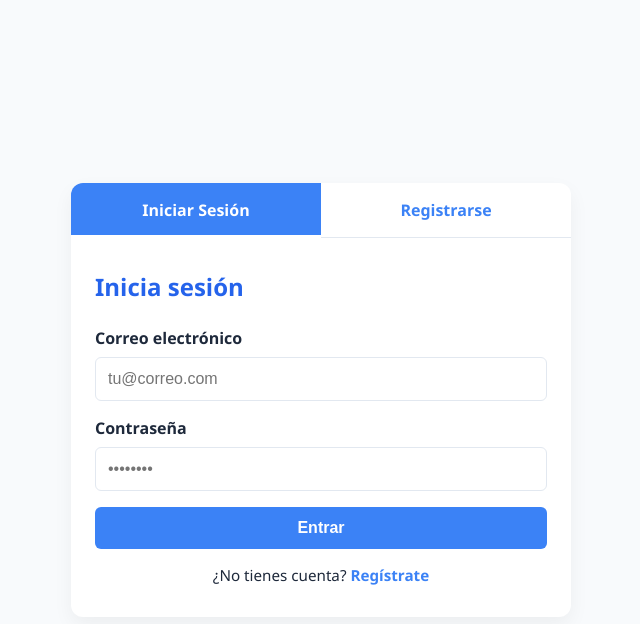
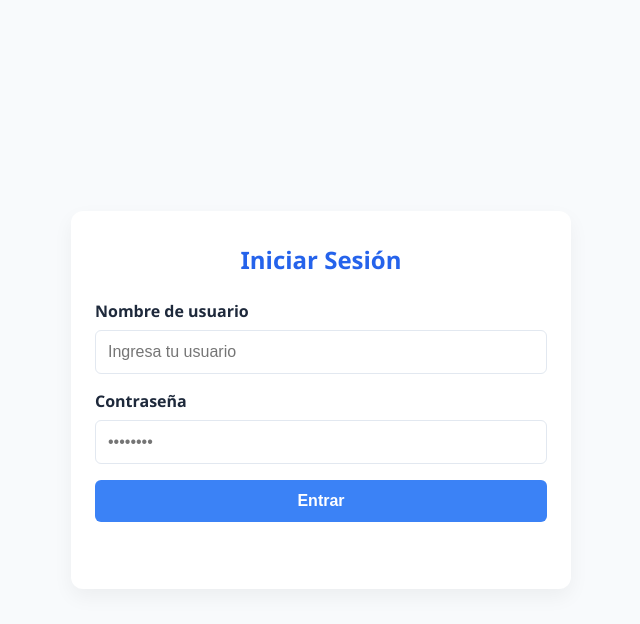
Before and after one commit to Loigon12/noti-escuela, a Flask app: page /ingreso in a window 1280 px wide. Shown: the top 624 px of the page, without its empty margins (319-959 px from the left). Run offline with Flask 3, Linux system fonts and the light colour scheme; some libraries are stand-ins or nearby versions.

Commit message:
actualización

```diff
--- a/app.py
+++ b/app.py
@@ -8,6 +8,8 @@ from flask_admin.menu import MenuLink
 from flask_admin.form import ImageUploadField
 import os
 from wtforms.fields import SelectField
+from datetime import datetime
+from models import db, Comentario
 import time
 import psycopg2
 
@@ -176,6 +178,42 @@ def ingreso():
 def reuniones():
     return render_template("reuniones.html")
 
+# API para agregar comentario
+@app.route('/agregar_comentario', methods=['POST'])
+def agregar_comentario():
+    data = request.get_json()
+    nombre = data.get('nombre', 'Anónimo')
+    texto = data.get('texto', '').strip()
+
+    if not texto:
+        return jsonify({'error': 'El comentario no puede estar vacío'}), 400
+
+    nuevo_comentario = Comentario(nombre=nombre, texto=texto)
+    db.session.add(nuevo_comentario)
+    db.session.commit()
+
+    # Devolver el comentario con ID y fecha formateada
+    return jsonify({
+        'id': nuevo_comentario.id,
+        'nombre': nuevo_comentario.nombre,
+        'texto': nuevo_comentario.texto,
+        'tiempo': format_time_ago(nuevo_comentario.fecha)
+    }), 201
+
+# Formatear tiempo: "Hace 5 minutos", "Hace 1 hora", etc.
+def format_time_ago(fecha):
+    now = datetime.now()
+    diff = now - fecha
+
+    seconds = diff.total_seconds()
+    if seconds < 60:
+        return "Hace unos segundos"
+    elif seconds < 3600:
+        return f"Hace {int(seconds // 60)} minutos"
+    elif seconds < 86400:
+        return f"Hace {int(seconds // 3600)} horas"
+    else:
+        return f"Hace {int(seconds // 86400)} días"
 
 @app.route('/ventas')
 def ventas():
--- a/templates/ingreso.html
+++ b/templates/ingreso.html
@@ -42,37 +42,6 @@
       animation: fadeInUp 0.8s ease-out;
     }
 
-    .tabs {
-      display: flex;
-      border-bottom: 1px solid var(--gray);
-    }
-
-    .tab {
-      flex: 1;
-      text-align: center;
-      padding: 1rem;
-      cursor: pointer;
-      font-weight: bold;
-      transition: background-color 0.3s ease;
-      position: relative;
-      color: var(--primary);
-    }
-
-    .tab.active {
-      background-color: var(--primary);
-      color: var(--white);
-    }
-
-    .tab.active::after {
-      content: '';
-      position: absolute;
-      bottom: -1px;
-      left: 0;
-      height: 3px;
-      width: 100%;
-      background-color: var(--white);
-    }
-
     .form-container {
       padding: 2rem 1.5rem;
     }
@@ -81,6 +50,7 @@
       font-size: 1.5rem;
       margin-bottom: 1.5rem;
       color: var(--primary-dark);
+      text-align: center;
     }
 
     .form-group {
@@ -124,16 +94,19 @@
       background-color: var(--primary-dark);
     }
 
-    .toggle-link {
+    .message {
       text-align: center;
       margin-top: 1rem;
       font-size: 0.95rem;
+      min-height: 1.2rem;
     }
 
-    .toggle-link a {
-      color: var(--primary);
-      text-decoration: none;
-      font-weight: bold;
+    .error {
+      color: #e53e3e;
+    }
+
+    .success {
+      color: #38a169;
     }
 
     @keyframes fadeInUp {
@@ -146,103 +119,68 @@
         transform: translateY(0);
       }
     }
-
-    @media (max-width: 500px) {
-      .tabs {
-        flex-direction: column;
-      }
-
-      .tab {
-        border-bottom: 1px solid var(--gray);
-      }
-
-      .tab:last-child {
-        border-bottom: none;
-      }
-    }
   </style>
 </head>
 <body>
 
   <div class="auth-container">
-    <div class="tabs">
-      <div class="tab active" onclick="switchTab(this, 'login')">Iniciar Sesión</div>
-      <div class="tab" onclick="switchTab(this, 'register')">Registrarse</div>
-    </div>
-
-    <div class="form-container" id="login">
-      <h2>Inicia sesión</h2>
-      <form>
+    <div class="form-container">
+      <h2>Iniciar Sesión</h2>
+      <form id="login-form">
         <div class="form-group">
-          <label for="email-login">Correo electrónico</label>
-          <input type="email" id="email-login" placeholder="tu@correo.com" required />
+          <label for="username">Nombre de usuario</label>
+          <input type="text" id="username" placeholder="Ingresa tu usuario" required />
         </div>
         <div class="form-group">
-          <label for="password-login">Contraseña</label>
-          <input type="password" id="password-login" placeholder="••••••••" required />
+          <label for="password">Contraseña</label>
+          <input type="password" id="password" placeholder="••••••••" required />
         </div>
         <div class="form-group">
           <button type="submit">Entrar</button>
         </div>
+        <div class="message" id="message"></div>
       </form>
-      <div class="toggle-link">
-        ¿No tienes cuenta? <a href="#" onclick="switchToRegister()">Regístrate</a>
-      </div>
-    </div>
-
-    <div class="form-container" id="register" style="display:none;">
-      <h2>Crea tu cuenta</h2>
-      <form>
-        <div class="form-group">
-          <label for="name-register">Nombre completo</label>
-          <input type="text" id="name-register" placeholder="Nombre Apellido" required />
-        </div>
-        <div class="form-group">
-          <label for="email-register">Correo electrónico</label>
-          <input type="email" id="email-register" placeholder="tu@correo.com" required />
-        </div>
-        <div class="form-group">
-          <label for="password-register">Contraseña</label>
-          <input type="password" id="password-register" placeholder="••••••••" required />
-        </div>
-        <div class="form-group">
-          <label for="role-register">Rol</label>
-          <select id="role-register" required>
-            <option value="">Selecciona tu rol</option>
-            <option value="padre">Padre de familia</option>
-            <option value="docente">Docente</option>
-            <option value="administrativo">Administrativo</option>
-          </select>
-        </div>
-        <div class="form-group">
-          <button type="submit">Registrarse</button>
-        </div>
-      </form>
-      <div class="toggle-link">
-        ¿Ya tienes cuenta? <a href="#" onclick="switchToLogin()">Inicia sesión</a>
-      </div>
     </div>
   </div>
 
   <script>
-    function switchTab(tab, id) {
-      const tabs = document.querySelectorAll('.tab');
-      const forms = document.querySelectorAll('.form-container');
+    document.getElementById("login-form").addEventListener("submit", async function (e) {
+      e.preventDefault();
 
-      tabs.forEach(t => t.classList.remove('active'));
-      forms.forEach(f => f.style.display = 'none');
+      const username = document.getElementById("username").value.trim();
+      const password = document.getElementById("password").value;
 
-      tab.classList.add('active');
-      document.getElementById(id).style.display = 'block';
-    }
+      const messageEl = document.getElementById("message");
+      messageEl.textContent = "";
+      messageEl.className = "message";
 
-    function switchToRegister() {
-      switchTab(document.querySelectorAll('.tab')[1], 'register');
-    }
+      try {
+        const response = await fetch("/login", {
+          method: "POST",
+          headers: {
+            "Content-Type": "application/json"
+          },
+          body: JSON.stringify({ username, password })
+        });
 
-    function switchToLogin() {
-      switchTab(document.querySelectorAll('.tab')[0], 'login');
-    }
+        const data = await response.json();
+
+        if (data.success) {
+          messageEl.className = "message success";
+          messageEl.textContent = data.message;
+          // Redirigir tras 1 segundo
+          setTimeout(() => {
+            window.location.href = "/dashboard";
+          }, 1000);
+        } else {
+          messageEl.className = "message error";
+          messageEl.textContent = data.message;
+        }
+      } catch (err) {
+        messageEl.className = "message error";
+        messageEl.textContent = "Error de conexión. Intenta de nuevo.";
+      }
+    });
   </script>
 
 </body>
```
Also changed, not shown: models.py (+8 -0 lines), templates/reuniones.html (+58 -12 lines).
